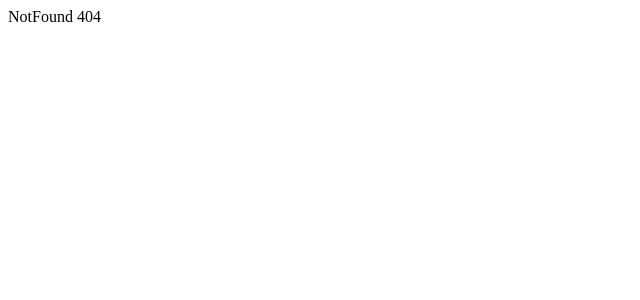
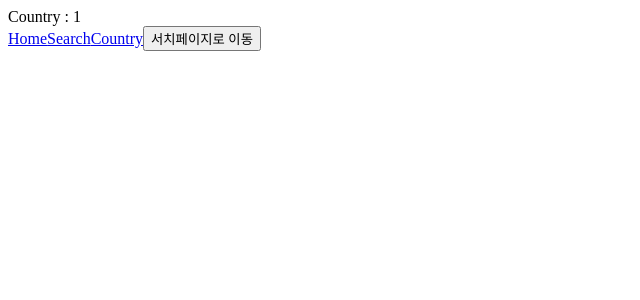
Before and after one commit to starplanter93/global-search, a React (Vite) app in the folder global-search-react/: page /country/1 in a window 1280 px wide. Before the commit this address had no page. Shown: the top 300 px of the page, without its empty margins (0-640 px from the left). Built offline with nearby package versions, Linux system fonts and the light colour scheme.

Commit message:
query, params를 통한 동적경로 설정

```diff
--- a/global-search-react/src/App.jsx
+++ b/global-search-react/src/App.jsx
@@ -1,4 +1,4 @@
-import { Route, Routes } from 'react-router-dom';
+import { Link, Route, Routes, useNavigate } from 'react-router-dom';
 import './App.css';
 import Home from './pages/Home';
 import Search from './pages/Search';
@@ -6,13 +6,27 @@ import Country from './pages/Country';
 import NotFound from './pages/NotFound';
 
 function App() {
+  const nav = useNavigate();
+  const onClick = () => {
+    nav('/search');
+  };
+
   return (
-    <Routes>
-      <Route path='/' element={<Home />} />
-      <Route path='/search' element={<Search />} />
-      <Route path='/country' element={<Country />} />
-      <Route path='*' element={<NotFound />} />
-    </Routes>
+    <>
+      <Routes>
+        <Route path='/' element={<Home />} />
+        <Route path='/search' element={<Search />} />
+        <Route path='/country/:code' element={<Country />} />
+        <Route path='*' element={<NotFound />} />
+      </Routes>
+      <div>
+        <Link to={'/'}>Home</Link>
+        <Link to={'/'}>Search</Link>
+        <Link to={'/'}>Country</Link>
+
+        <button onClick={onClick}>서치페이지로 이동</button>
+      </div>
+    </>
   );
 }
 
--- a/global-search-react/src/pages/Country.jsx
+++ b/global-search-react/src/pages/Country.jsx
@@ -1,3 +1,8 @@
+import { useParams } from 'react-router-dom';
+
 export default function Country() {
-  return <div>Country</div>;
+  const params = useParams();
+  console.log(params);
+
+  return <div>Country : {params.code}</div>;
 }
--- a/global-search-react/src/pages/Search.jsx
+++ b/global-search-react/src/pages/Search.jsx
@@ -1,3 +1,7 @@
+import { useSearchParams } from 'react-router-dom';
+
 export default function Search() {
-  return <div>Search</div>;
+  const [searchParams, setSearchParams] = useSearchParams();
+
+  return <div>Search {searchParams.get('q')}</div>;
 }
```
